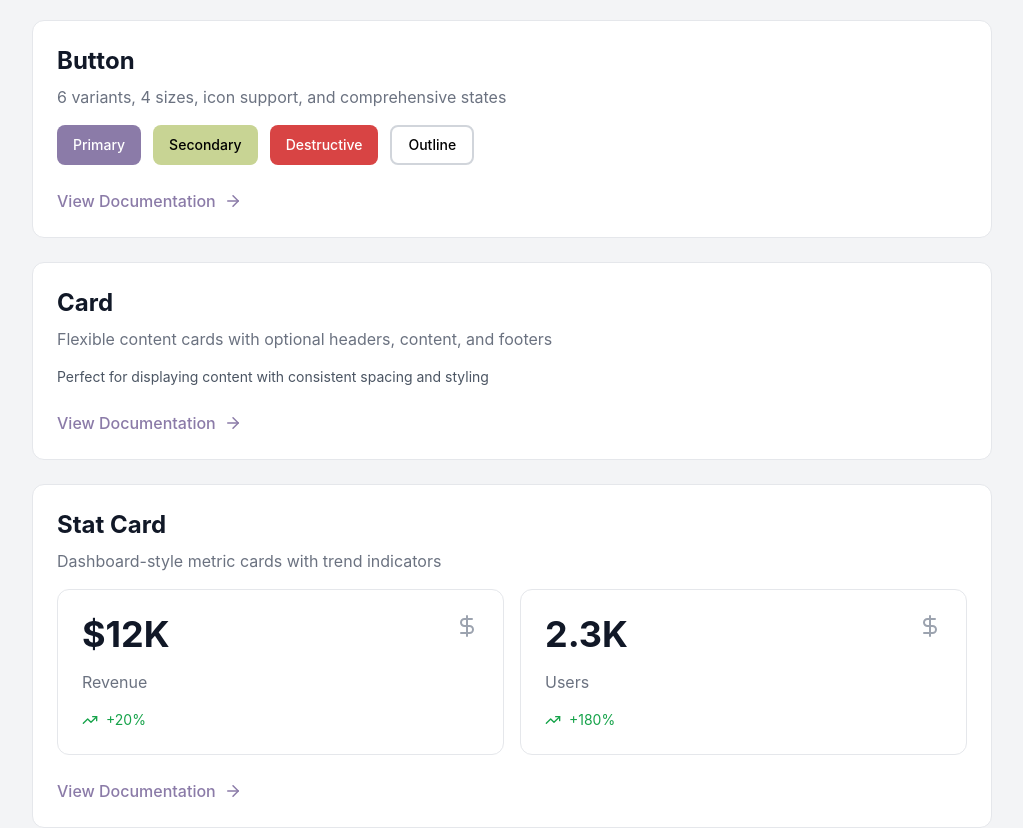
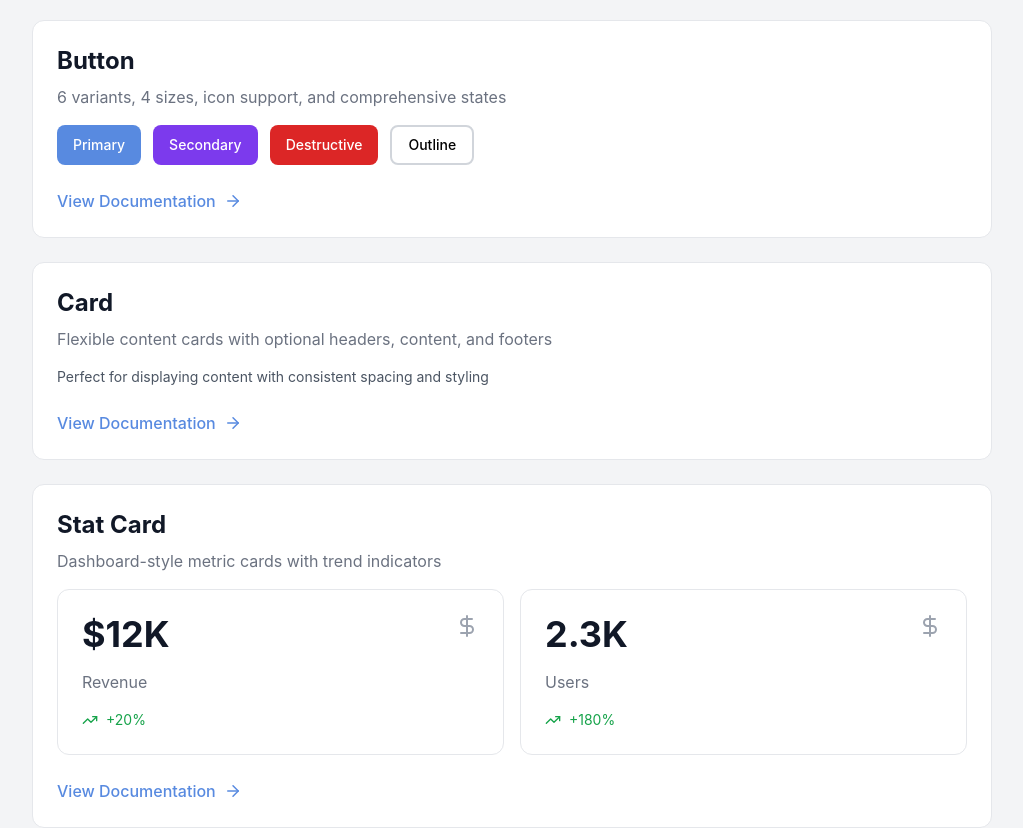
Before and after one commit to RobMohan/component-test, a React (Vite) app: page / in a window 1280 px wide. Shown: the part 1000-1828 px from the top of the page, without its empty margins (256-1279 px from the left). Built offline with nearby package versions, Linux system fonts and the light colour scheme.

Commit message:
Updating button component with color updates

```diff
--- a/src/components/Button.jsx
+++ b/src/components/Button.jsx
@@ -14,12 +14,13 @@ const Button = ({
   const baseStyles = 'font-medium rounded-lg transition-all duration-200 focus:outline-none focus:ring-2 focus:ring-offset-2 inline-flex items-center justify-center gap-2 disabled:cursor-not-allowed';
 
   const variants = {
-    primary: 'bg-primary hover:bg-primary-hover text-white focus:ring-purple-400 disabled:bg-primary-disabled',
-    secondary: 'bg-secondary hover:bg-secondary-hover text-black focus:ring-lime-400 disabled:bg-secondary-disabled',
-    destructive: 'bg-destructive hover:bg-destructive-hover text-white focus:ring-red-400 disabled:bg-destructive-disabled',
+    primary: 'bg-primary hover:bg-primary-hover active:bg-primary-pressed text-white focus:ring-blue-400 disabled:bg-primary-disabled',
+    secondary: 'bg-secondary hover:bg-secondary-hover active:bg-secondary-pressed text-white focus:ring-purple-400 disabled:bg-secondary-disabled',
+    destructive: 'bg-destructive hover:bg-destructive-hover active:bg-destructive-pressed text-white focus:ring-red-400 disabled:bg-destructive-disabled',
+    positive: 'bg-positive hover:bg-positive-hover active:bg-positive-pressed text-white focus:ring-green-400 disabled:bg-positive-disabled',
     outline: 'bg-white border-2 border-gray-300 hover:bg-gray-50 text-black focus:ring-gray-300 disabled:bg-gray-100 disabled:text-gray-400',
     ghost: 'bg-transparent hover:bg-gray-100 text-black focus:ring-gray-300 disabled:text-gray-400',
-    link: 'bg-transparent hover:underline text-primary focus:ring-purple-300 disabled:text-primary-disabled'
+    link: 'bg-transparent hover:underline text-primary focus:ring-blue-300 disabled:text-primary-disabled'
   };
 
   const sizes = {
--- a/src/pages/ButtonPage.jsx
+++ b/src/pages/ButtonPage.jsx
@@ -23,7 +23,7 @@ const PropsTable = () => (
         <tr className="border-b border-gray-100">
           <td className="py-3 px-4 font-mono text-sm">variant</td>
           <td className="py-3 px-4 font-mono text-xs text-gray-600">
-            'primary' | 'secondary' | 'destructive' | 'outline' | 'ghost' | 'link'
+            'primary' | 'secondary' | 'destructive' | 'positive' | 'outline' | 'ghost' | 'link'
           </td>
           <td className="py-3 px-4 font-mono text-xs">'primary'</td>
           <td className="py-3 px-4">Visual style variant</td>
@@ -95,13 +95,14 @@ export default function ButtonPage() {
         <section className="mb-12">
           <h2 className="text-2xl font-bold mb-4">Variants</h2>
           <p className="text-gray-600 mb-6">
-            The Button component comes in 6 different visual styles to fit various use cases.
+            The Button component comes in 7 different visual styles to fit various use cases.
           </p>
           <div className="bg-white rounded-lg border border-gray-200 p-8 mb-4">
             <div className="flex flex-wrap gap-4">
               <Button variant="primary">Primary</Button>
               <Button variant="secondary">Secondary</Button>
               <Button variant="destructive">Destructive</Button>
+              <Button variant="positive">Positive</Button>
               <Button variant="outline">Outline</Button>
               <Button variant="ghost">Ghost</Button>
               <Button variant="link">Link</Button>
@@ -110,6 +111,7 @@ export default function ButtonPage() {
           <CodeBlock code={`<Button variant="primary">Primary</Button>
 <Button variant="secondary">Secondary</Button>
 <Button variant="destructive">Destructive</Button>
+<Button variant="positive">Positive</Button>
 <Button variant="outline">Outline</Button>
 <Button variant="ghost">Ghost</Button>
 <Button variant="link">Link</Button>`} />
--- a/tailwind.config.js
+++ b/tailwind.config.js
@@ -7,19 +7,28 @@ module.exports = {
       extend: {
         colors: {
           primary: {
-            DEFAULT: '#8B7BA8',
-            hover: '#7A6A97',
+            DEFAULT: '#588ae0', // Blue 500
+            hover: '#a3b9ed', // Blue 300
+            pressed: '#30528a', // Blue 700
             disabled: '#B5AAC8',
           },
           secondary: {
-            DEFAULT: '#C8D494',
-            hover: '#B7C383',
+            DEFAULT: '#7c3aed', // Purple 600
+            hover: '#9333ea', // Purple 700
+            pressed: '#6b21a8', // Purple 800
             disabled: '#DDE4BA',
           },
           destructive: {
-            DEFAULT: '#D84444',
-            hover: '#C33333',
+            DEFAULT: '#dc2626', // Red 600
+            hover: '#ef4444', // Red 500
+            pressed: '#991b1b', // Red 800
             disabled: '#E89999',
+          },
+          positive: {
+            DEFAULT: '#16a34a', // Green 600
+            hover: '#22c55e', // Green 500
+            pressed: '#15803d', // Green 700
+            disabled: '#86efac',
           },
         },
       },
```
